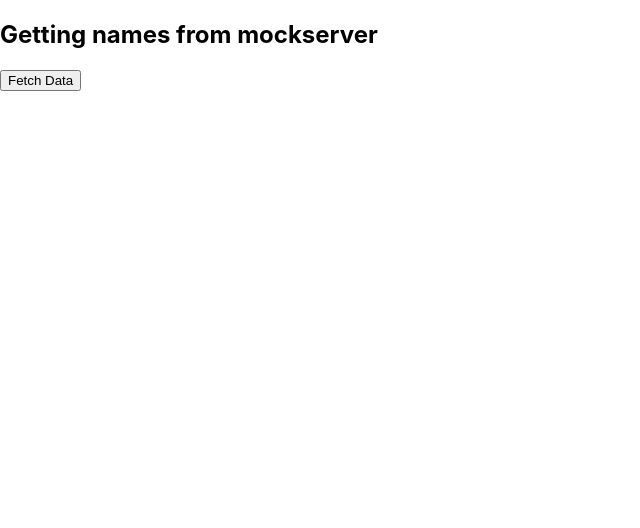
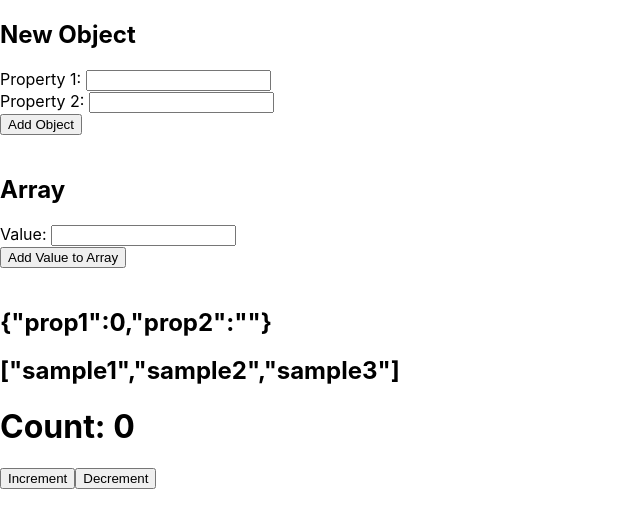
Before and after one commit to jayanth-999/my-react-app, a React (Create React App) app: page / in a window 1280 px wide. Shown: the top 528 px of the page, without its empty margins (0-640 px from the left). Built offline with nearby package versions, Linux system fonts and the light colour scheme.

Commit message:
challenge -9 completed

```diff
--- a/src/components/GetApi.jsx
+++ /dev/null
@@ -1,44 +0,0 @@
-import axios from 'axios';
-import { Component } from 'react';
-
-class GetApi extends Component {
-    state = { data: [] }
-
-
-    fetchData = async () => {
-        const response = await axios.get('https://jsonplaceholder.typicode.com/users');
-        this.setState({ data: response.data });
-    }
-
-
-    postData = (item) => {
-        axios.post('https://jsonplaceholder.typicode.com/users', item)
-            .then(response => {
-                console.log(response);
-            })
-            .catch(error => {
-                console.log(error);
-            });
-    }
-
-    render() {
-        const { data } = this.state;
-
-        return (
-            <div>
-                <h2>Getting names from mockserver</h2>
-                <button onClick={this.fetchData}>Fetch Data</button>
-                <ul>
-                    {data.map((item) =>
-                        <li key={item.id}>
-                            {item.name}-
-                            <button onClick={() => this.postData(item)}>Send Data</button>
-                        </li>
-                    )}
-                </ul>
-            </div>
-        );
-    }
-}
-
-export default GetApi;
--- /dev/null
+++ b/src/components/SampleComponent.jsx
@@ -0,0 +1,43 @@
+import React, { useState } from 'react';
+
+function SampleComponent() {
+    const [newObj, setNewObj] = useState({ prop1: 0, prop2: "" });
+    const [newArr, setNewArr] = useState(["sample1", "sample2", "sample3"]);
+
+    const handleClickObj = () => {
+        const updatedObj = { ...newObj };
+        updatedObj.prop1 = document.getElementById("prop1").value;
+        updatedObj.prop2 = document.getElementById("prop2").value;
+        setNewObj(updatedObj);
+    }
+
+    const handleClickArr = () => {
+        const updatedArr = [...newArr];
+        updatedArr.push(document.getElementById("arrValue").value);
+        setNewArr(updatedArr);
+    }
+    return (
+        <>
+            <h2>New Object</h2>
+            <label>Property 1: </label>
+            <input type="number" id="prop1"></input>
+            <br></br>
+            <label>Property 2: </label>
+            < input type="text" id="prop2" ></input >
+            <br></br>
+            <button onClick={handleClickObj}>Add Object</button>
+            <br></br>
+            <br></br>
+            <h2>Array</h2>
+            <label>Value: </label>
+            <input type="text" id="arrValue" ></input >
+            <br></br>
+            <button onClick={handleClickArr}>Add Value to Array</button>
+            <br></br>< br ></br >
+            <h2>{JSON.stringify(newObj)}</h2>
+            <h2>{JSON.stringify(newArr)}</h2>
+        </>
+    );
+}
+
+export default SampleComponent;
--- /dev/null
+++ b/src/components/SampleComponent2.jsx
@@ -0,0 +1,28 @@
+import React, { useState,useEffect } from 'react';
+
+function SampleComponent2(){
+  const [count, setCount] = useState(0);
+
+  useEffect(() => {
+    console.log("Count has changed!");
+  }, [count]);
+
+  const handleIncrement = () => {
+    setCount(count + 1);
+  };
+
+  const handleDecrement = () => {
+    setCount(count - 1);
+  };
+
+  return (
+    <div>
+      <h1>Count: {count}</h1>
+      <button onClick={handleIncrement}>Increment</button>
+      <button onClick={handleDecrement}>Decrement</button>
+    </div>
+  );
+
+}
+
+export default SampleComponent2;
--- a/src/index.js
+++ b/src/index.js
@@ -1,8 +1,10 @@
 import React from 'react';
 import ReactDOM from 'react-dom/client';
 import './index.css';
-import GetApi from './components/GetApi';
 // import App from './App';
+import SampleComponent from "./components/SampleComponent"
+import SampleComponent2 from './components/SampleComponent2';
+
 
 
 
@@ -10,6 +12,7 @@ const root = ReactDOM.createRoot(document.getElementById('root'));
 root.render(
   <>
     {/* <App/> */}
-    <GetApi/>
+    <SampleComponent/>
+    <SampleComponent2/>
   </>
 );
```
